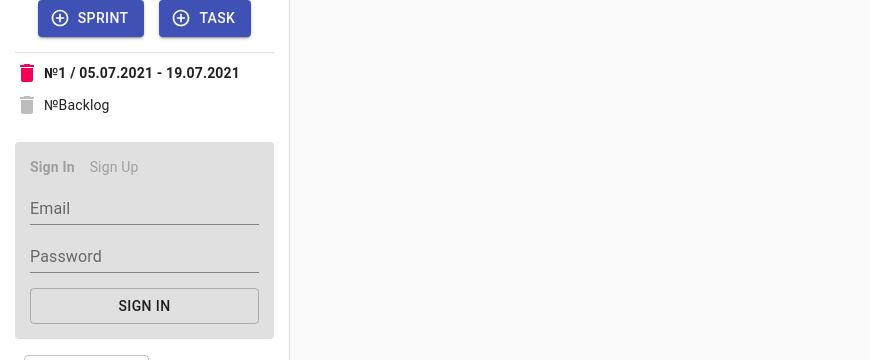
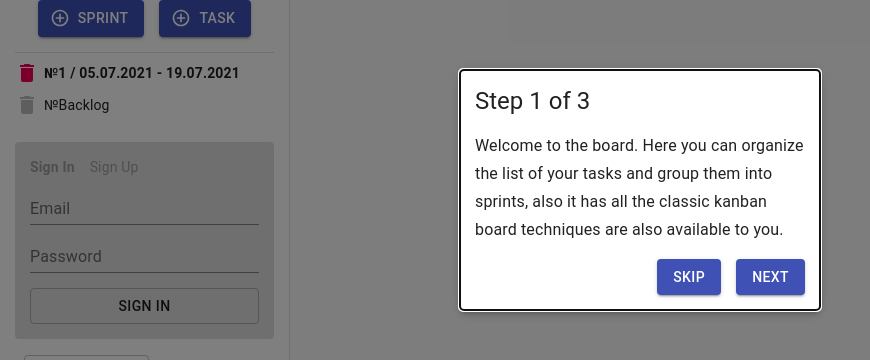
Before and after one commit to colorkid/board, a React app: page / in a window 1280 px wide. Shown: the part 210-570 px from the top of the page, without its empty margins (0-870 px from the left). Built offline with nearby package versions, Linux system fonts and the light colour scheme; no server answers.

Commit message:
Added onBoarding

```diff
--- a/src/api/ApiAdapter.ts
+++ b/src/api/ApiAdapter.ts
@@ -4,7 +4,6 @@ import {
     BOARD_COLUMNS_KEY,
     SPRINT_LIST_KEY,
     TASK_LIST_KEY,
-    THEME_KEY,
 } from '@src/constants';
 import { StateForSaveType } from '@src/components/StorageProvider/StorageProvider';
 import { LocalStorageApi } from '@src/api/LocalStorageApi';
@@ -13,10 +12,6 @@ import { FirebaseApi } from '@src/api/FirebaseApi';
 type DataSetType = StateForSaveType;
 
 export const ApiAdapter = {
-    getTheme: async (): Promise<string> =>
-        LocalStorageApi.getLocal(THEME_KEY),
-    setTheme: (data: DataSetType): void | Promise<null> =>
-        LocalStorageApi.setLocal(THEME_KEY, data),
     getTasks: async (userId: string): Promise<string> =>
         !userId ? LocalStorageApi.getLocal(TASK_LIST_KEY) : FirebaseApi.getTasksRequest(userId),
     setTasks: (userId: string, data: DataSetType): void | Promise<null> =>
--- a/src/components/App/AppContainer.tsx
+++ b/src/components/App/AppContainer.tsx
@@ -1,10 +1,25 @@
-import React, { ReactElement } from 'react';
+import React, { ReactElement, useEffect } from 'react';
 import { MuiThemeProvider } from '@material-ui/core';
 import App from './App';
 import useCurrentTheme from '@src/hooks/useCurrentTheme';
+import { LocalStorageApi } from '@src/api/LocalStorageApi';
+import { ON_BOARDING_STEP_ONE } from '@src/constants';
+import { useAppDispatch } from '@src/redux/store';
+import { showModal } from '@src/redux/ui/uiReducer';
 
 const AppContainer = (): ReactElement => {
+    const dispatch = useAppDispatch();
     const currentTheme = useCurrentTheme();
+
+    const showOnBoarding = () => {
+        dispatch(showModal(ON_BOARDING_STEP_ONE));
+    };
+
+    useEffect(() => {
+        if (!LocalStorageApi.getLocal(ON_BOARDING_STEP_ONE)) {
+            showOnBoarding();
+        }
+    });
 
     return (
         <MuiThemeProvider theme={currentTheme}>
--- a/src/components/Modal/Modal.tsx
+++ b/src/components/Modal/Modal.tsx
@@ -1,9 +1,10 @@
 import React, { ReactElement, useMemo } from 'react';
 import { Backdrop, Fade, Modal as ModalUI } from '@material-ui/core';
-import { SETTINGS_MODAL, SPRINT_MODAL, TASK_MODAL } from '@src/constants';
+import {ON_BOARDING_STEP_ONE, SETTINGS_MODAL, SPRINT_MODAL, TASK_MODAL} from '@src/constants';
 import SprintForm from '../SprintForm';
 import TaskForm from '../TaskForm';
 import ColumnsSettings from '../ColumnsSettings';
+import OnBoarding from "@src/components/OnBoarding";
 import useStyles from '@src/components/Modal/styles';
 
 interface IModalContent {
@@ -23,6 +24,8 @@ const Modal = (props: IModalContent): ReactElement => {
                 return <TaskForm />;
             case SETTINGS_MODAL:
                 return <ColumnsSettings />;
+            case ON_BOARDING_STEP_ONE:
+                return <OnBoarding />
             default:
                 return null;
         }
--- /dev/null
+++ b/src/components/OnBoarding/OnBoarding.tsx
@@ -0,0 +1,65 @@
+import React, { ReactElement } from 'react';
+import { Button, Typography } from '@material-ui/core';
+import { FINISH, NEXT, ONBOARDING_MESSAGES, PREV, SKIP } from '@src/constants';
+import useStyles from './styles';
+
+interface IOnBoarding {
+    step: number;
+    incrementStep: () => void;
+    decrementStep: () => void;
+    finishOnBoarding: () => void;
+}
+
+const OnBoarding = (props: IOnBoarding): ReactElement => {
+    const { decrementStep, incrementStep, step, finishOnBoarding } = props;
+    const classes = useStyles();
+
+    const numberSteps = Object.keys(ONBOARDING_MESSAGES).length;
+
+    // @ts-ignore
+    const message = ONBOARDING_MESSAGES[step.toString()];
+
+    return (
+        <div className={classes.onBoarding}>
+            <Typography variant="h5" component="h5">
+                Step {step} of {numberSteps}
+            </Typography>
+            <Typography variant="subtitle1" className={classes.onBoardingBody}>
+                {message}
+            </Typography>
+            <div className={classes.onBoardingFooter}>
+                {step > 1 && (
+                    <Button
+                        variant="contained"
+                        color="primary"
+                        onClick={decrementStep}
+                        className={classes.firstButton}
+                    >
+                        {PREV}
+                    </Button>
+                )}
+                {step === 1 && (
+                    <Button
+                        variant="contained"
+                        color="primary"
+                        onClick={finishOnBoarding}
+                        className={classes.firstButton}
+                    >
+                        {SKIP}
+                    </Button>
+                )}
+                {step === numberSteps ? (
+                    <Button variant="contained" color="primary" onClick={finishOnBoarding}>
+                        {FINISH}
+                    </Button>
+                ) : (
+                    <Button variant="contained" color="primary" onClick={incrementStep}>
+                        {NEXT}
+                    </Button>
+                )}
+            </div>
+        </div>
+    );
+};
+
+export default OnBoarding;
--- /dev/null
+++ b/src/components/OnBoarding/OnBoardingContainer.tsx
@@ -0,0 +1,39 @@
+import React, { ReactElement, useState } from 'react';
+import OnBoarding from './OnBoarding';
+import { LocalStorageApi } from '@src/api/LocalStorageApi';
+import { ON_BOARDING_STEP_ONE } from '@src/constants';
+import { useAppDispatch } from '@src/redux/store';
+import { hideModal } from '@src/redux/ui/uiReducer';
+
+const OnBoardingContainer = (): ReactElement => {
+    const [step, setStep] = useState<number>(1);
+    const dispatch = useAppDispatch();
+
+    const hideOnBoarding = () => {
+        dispatch(hideModal());
+    };
+
+    const incrementStep = () => {
+        setStep(step + 1);
+    };
+
+    const decrementStep = () => {
+        setStep(step - 1);
+    };
+
+    const finishOnBoarding = () => {
+        LocalStorageApi.setLocal(ON_BOARDING_STEP_ONE, 'true');
+        hideOnBoarding();
+    };
+
+    return (
+        <OnBoarding
+            decrementStep={decrementStep}
+            incrementStep={incrementStep}
+            step={step}
+            finishOnBoarding={finishOnBoarding}
+        />
+    );
+};
+
+export default OnBoardingContainer;
--- /dev/null
+++ b/src/components/OnBoarding/index.ts
@@ -0,0 +1 @@
+export { default } from './OnBoardingContainer';
--- /dev/null
+++ b/src/components/OnBoarding/styles.ts
@@ -0,0 +1,24 @@
+import { createStyles, makeStyles } from '@material-ui/core';
+import { COMMON_INDENT } from '@src/constants';
+
+const useStyles = makeStyles(() =>
+    createStyles({
+        onBoarding: {
+            maxWidth: 360,
+            padding: COMMON_INDENT,
+        },
+        firstButton: {
+            marginRight: COMMON_INDENT,
+        },
+        onBoardingBody: {
+            marginBottom: COMMON_INDENT,
+            marginTop: COMMON_INDENT,
+        },
+        onBoardingFooter: {
+            display: 'flex',
+            justifyContent: 'flex-end',
+        },
+    })
+);
+
+export default useStyles;
--- a/src/constants.ts
+++ b/src/constants.ts
@@ -22,8 +22,14 @@ export const SPRINT_LIST_KEY = 'sprintsList';
 export const BOARD_COLUMNS_KEY = 'boardColumns';
 export const IS_FIRST_SESSION_KEY = 'isFirstSession';
 export const ACTIVE_SPRINT_KEY = 'activeSprint';
+export const ON_BOARDING_STEP_ONE = 'on_boarding_step_one';
 
 export const SPRINT_BACKLOG = 'Backlog';
+
+export const PREV = 'Prev';
+export const NEXT = 'Next';
+export const FINISH = 'Finish';
+export const SKIP = 'Skip';
 
 export const SPRINT_MODAL = 'sprint_modal';
 export const TASK_MODAL = 'task_modal';
@@ -58,6 +64,15 @@ export const DEFAULT_USER_ERROR_MESSAGES_FULFILLED = 'User data is not defined';
 export const DEFAULT_UNDEFINED_ERROR = 'Error is undefined';
 export const DEFAULT_ERROR_MESSAGE = 'Something went wrong.';
 
+export const ONBOARDING_MESSAGES = {
+    '1': 'Welcome to the board. Here you can organize the list of your tasks and group them into sprints,' +
+        ' also it has all the classic kanban board techniques are also available to you.',
+    '2': 'Manage the names and order of the columns on the board. Customize it for any of your goals and the goals' +
+        ' of your business processes.',
+    '3': 'Register and log in to record the status of your board in the cloud database.' +
+        ' All board data from unauthorized users is stored in the browser\'s localStorage.',
+};
+
 export const DARK_TOGGLE_TXT = 'Dark';
 export const DARK = 'dark';
 export const LIGHT = 'light';
--- a/src/redux/ui/uiReducer.ts
+++ b/src/redux/ui/uiReducer.ts
@@ -1,31 +1,22 @@
 import { createSlice } from '@reduxjs/toolkit';
-import { DEFAULT_UNDEFINED_ERROR } from '@src/constants';
 import { PaletteType } from '@material-ui/core';
 
 export type uiInitialStateType = {
     isModalVisible: string;
     isShowedMobileDrawer: boolean;
     theme: PaletteType | undefined;
-    isFetching: boolean;
-    error: string;
 };
 
 export const initialState: uiInitialStateType = {
     isModalVisible: '',
     isShowedMobileDrawer: false,
     theme: undefined,
-    isFetching: false,
-    error: '',
 };
 
 const uiReducer = createSlice({
     name: 'ui',
     initialState,
     reducers: {
-        fetch(state) {
-            state.isFetching = true;
-            state.error = initialState.error;
-        },
         showModal(state, action) {
             const { payload } = action;
             state.isModalVisible = payload;
@@ -41,14 +32,6 @@ const uiReducer = createSlice({
             const { payload } = action;
             state.theme = payload;
         },
-        setErrorMessage(state, action) {
-            if (action.payload) {
-                state.error = action.payload;
-            } else {
-                state.error = DEFAULT_UNDEFINED_ERROR;
-            }
-            state.isFetching = initialState.isFetching;
-        },
     },
 });
 
@@ -57,8 +40,6 @@ export const {
     hideModal,
     toggleShowedMobileDrawer,
     toggleTheme,
-    setErrorMessage,
-    fetch,
 } = uiReducer.actions;
 
 export const UiReducer = uiReducer.reducer;
--- a/src/redux/ui/uiThunks.ts
+++ /dev/null
@@ -1,15 +0,0 @@
-import { AppThunk } from '@src/redux/store';
-import { ApiAdapter } from '@src/api/ApiAdapter';
-import { toggleTheme, fetch, setErrorMessage } from './uiReducer';
-
-export const getTheme =
-    (): AppThunk =>
-        async (dispatch) => {
-            dispatch(fetch());
-            try {
-                const theme = await ApiAdapter.getTheme();
-                dispatch(toggleTheme(theme));
-            } catch (e) {
-                dispatch(setErrorMessage(e.message));
-            }
-        };
```
Also changed, not shown: src/components/StorageProvider/StorageProvider.tsx (+5 -4 lines).
